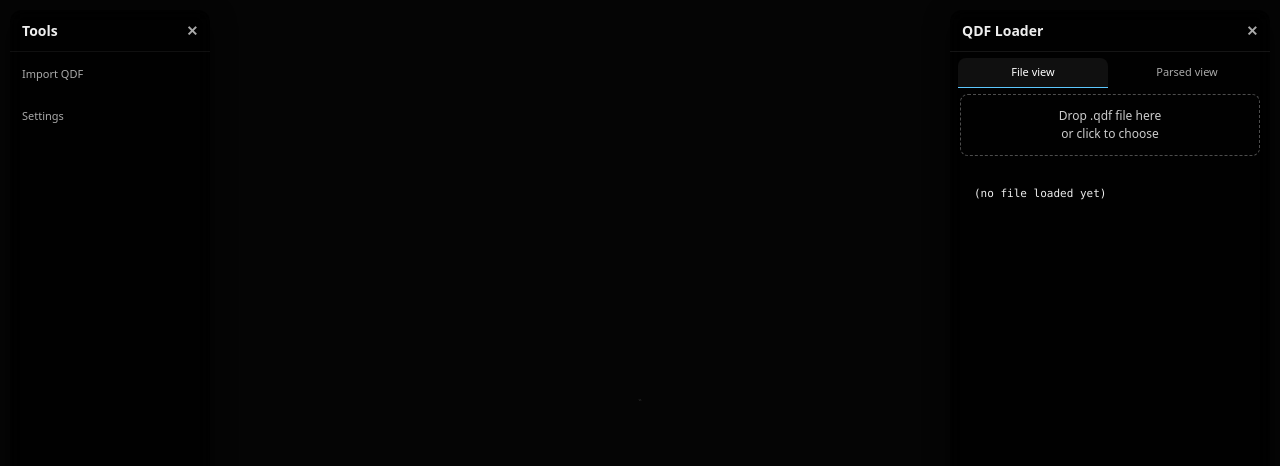
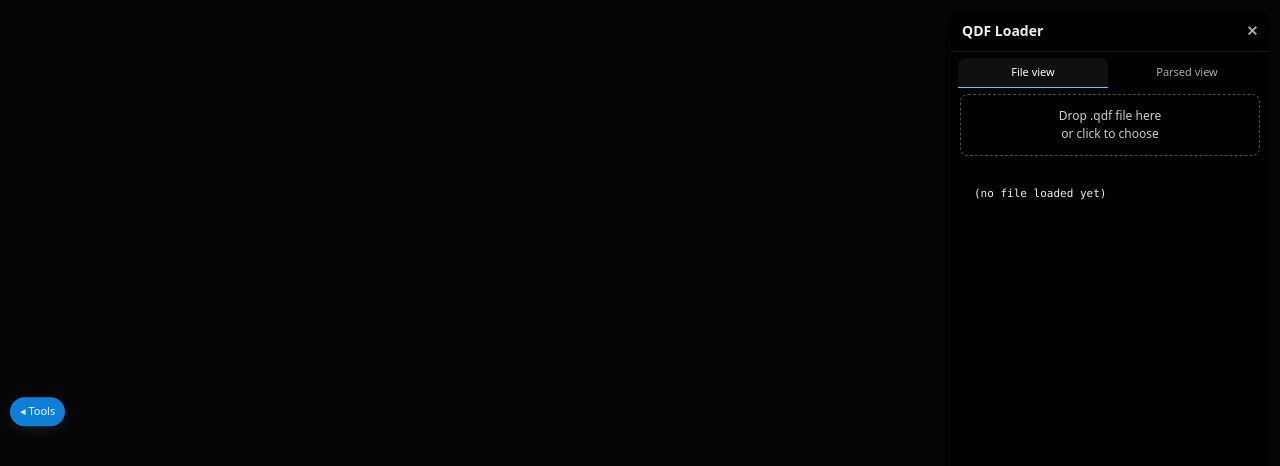
Before and after one commit to tony56a/quadro-viewer, a Next.js app: page / in a window 1280 px wide. Shown: the top 466 px of the page. Built offline with nearby package versions, Linux system fonts and the light colour scheme.

Commit message:
hide left panel by default

```diff
--- a/app/page.tsx
+++ b/app/page.tsx
@@ -18,7 +18,7 @@ export default function Home() {
   const [selectedConnector, setSelectedConnector] =
     useState<Pickable>(null);
   const [panelVisible, setPanelVisible] = useState<boolean>(true);
-  const [leftPanelVisible, setLeftPanelVisible] = useState<boolean>(true);
+  const [leftPanelVisible, setLeftPanelVisible] = useState<boolean>(false);
 
   // Helper to map geometry -> material hex (if available)
   const getMaterialHexFor = (geom: any): string | null => {
```
